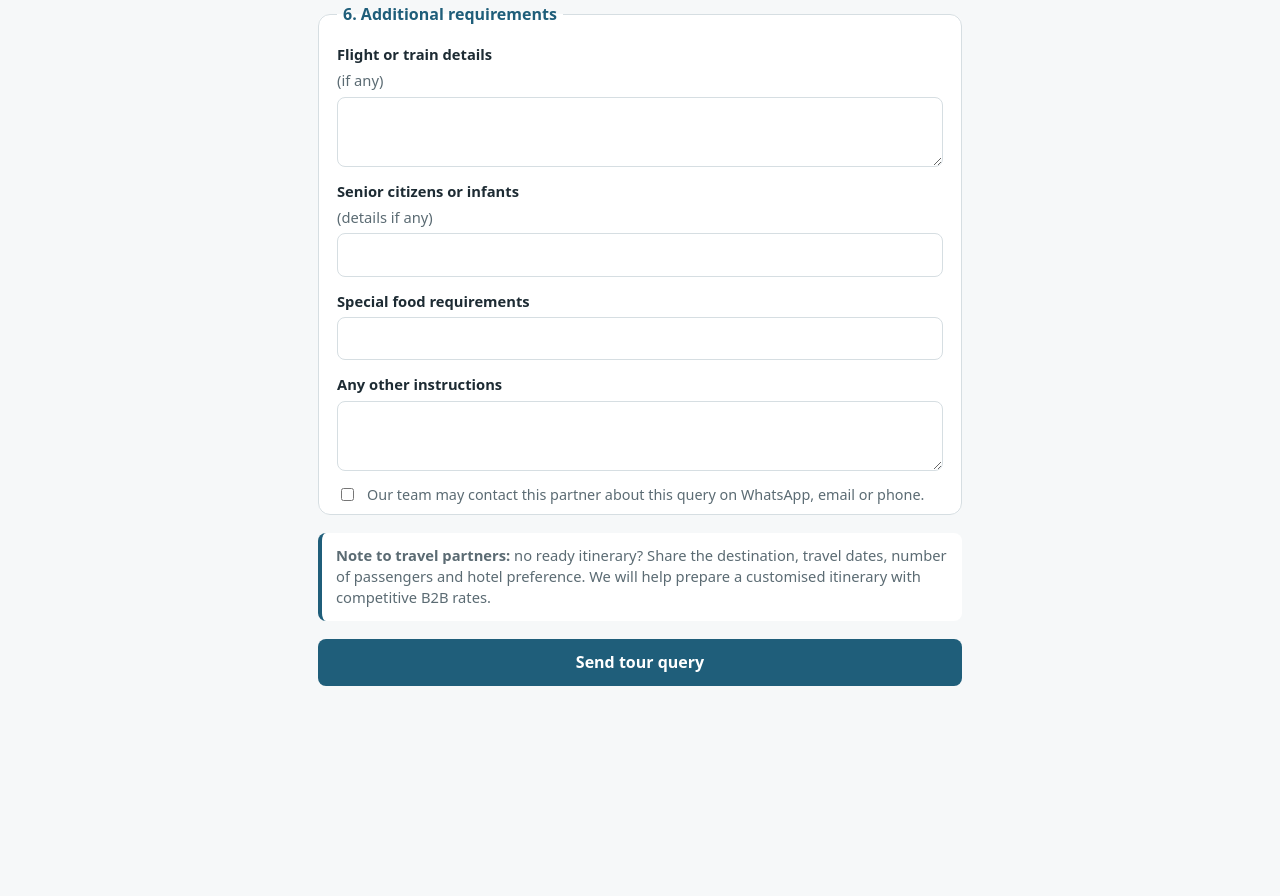
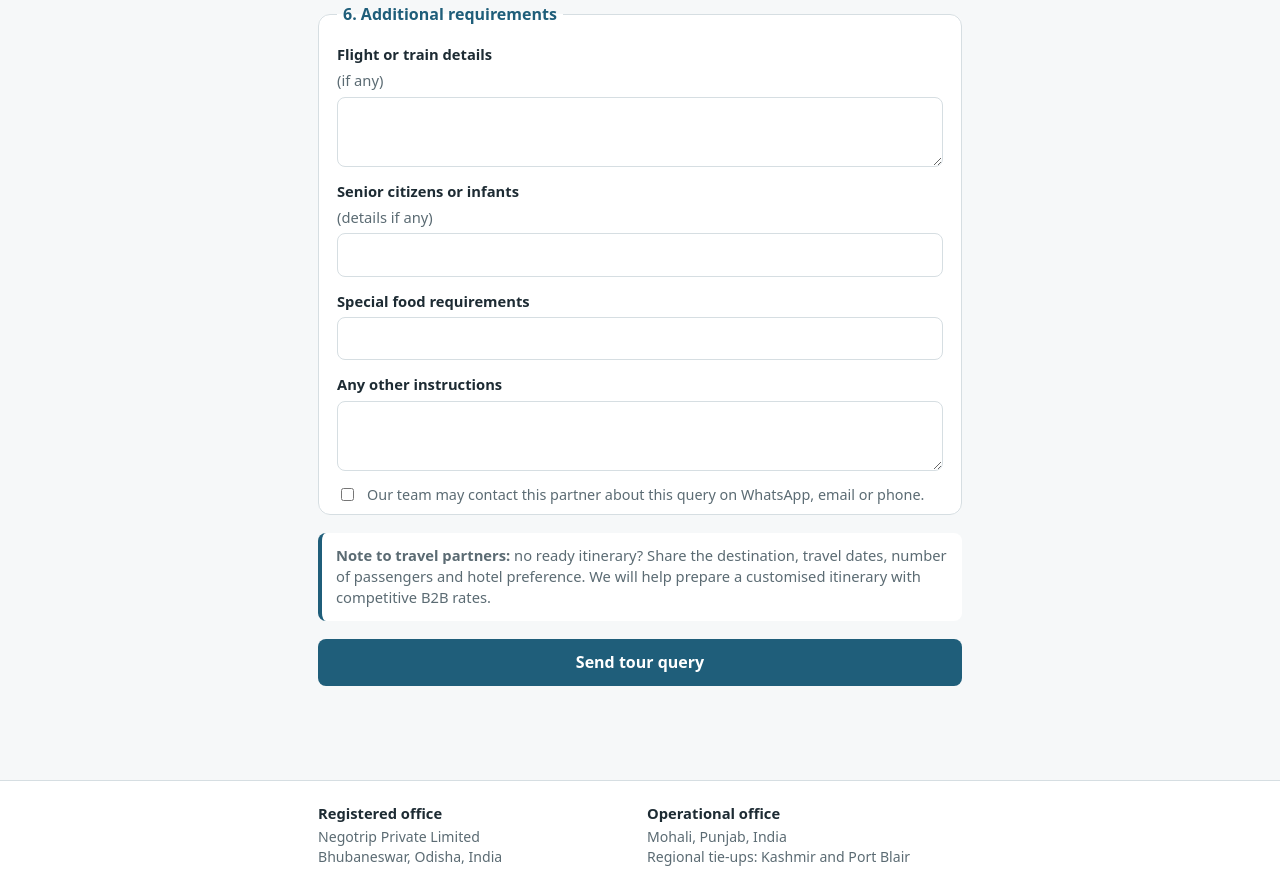
Before and after one commit to kamakshyanegotrip/negotrip-hq, a plain HTML site: page enquiry/index.html in a window 1280 px wide. Shown: the part 2674-3570 px from the top of the page. Before the commit the page ends 3446 px from the top, so only its background shows below. Drawn offline with Linux system fonts and the light colour scheme.

Commit message:
Add footer with registered and operational office addresses

```diff
--- a/enquiry/index.html
+++ b/enquiry/index.html
@@ -294,6 +294,20 @@
   </section>
 </main>
 
+<footer class="site-footer">
+  <div class="wrap">
+    <div>
+      <strong>Registered office</strong>
+      <p>Negotrip Private Limited<br>Bhubaneswar, Odisha, India</p>
+    </div>
+    <div>
+      <strong>Operational office</strong>
+      <p>Mohali, Punjab, India</p>
+      <p>Regional tie-ups: Kashmir and Port Blair</p>
+    </div>
+  </div>
+</footer>
+
 <script>
 (() => {
   // Point this at an n8n webhook that receives this form as JSON and calls
```
